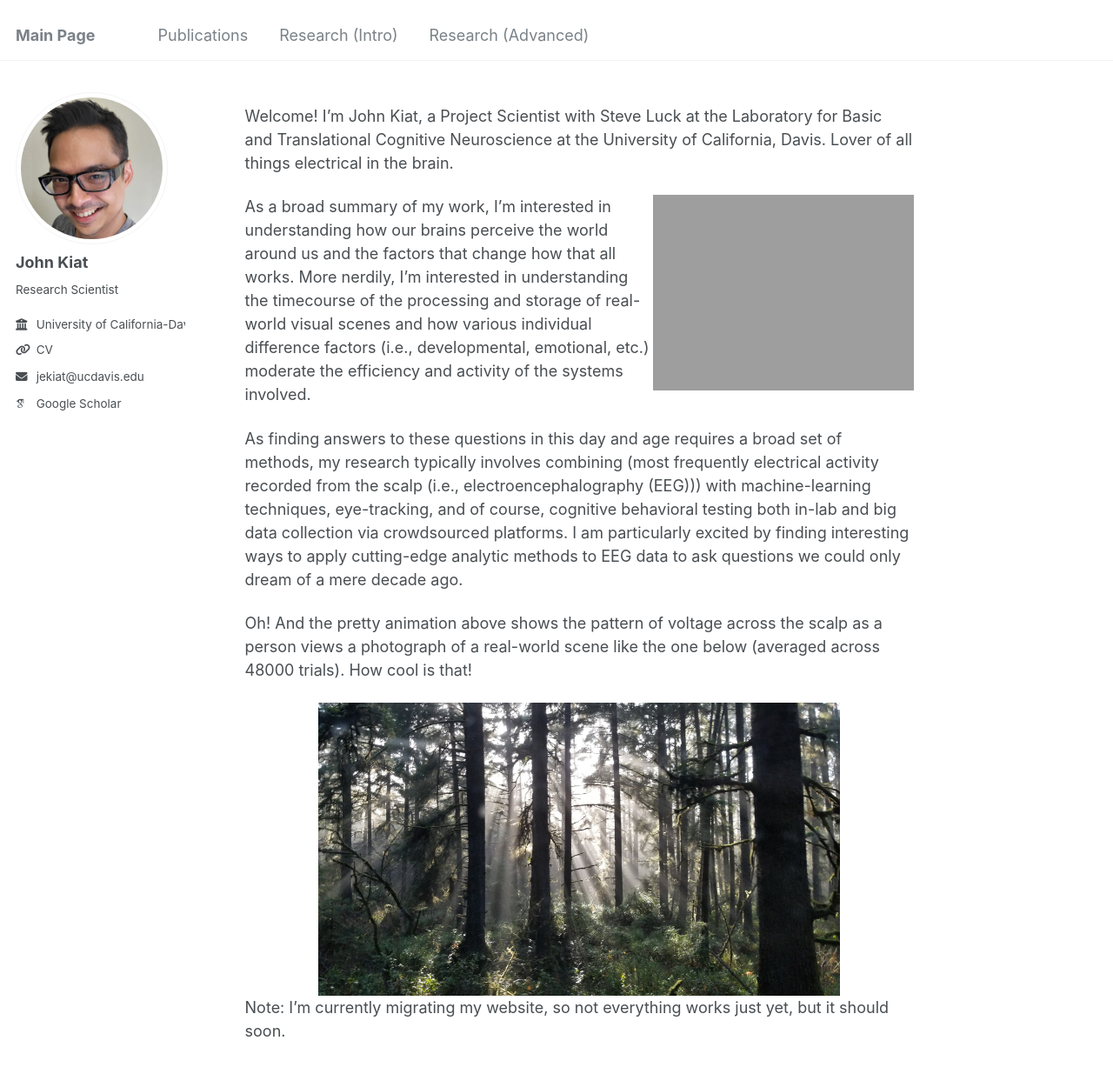
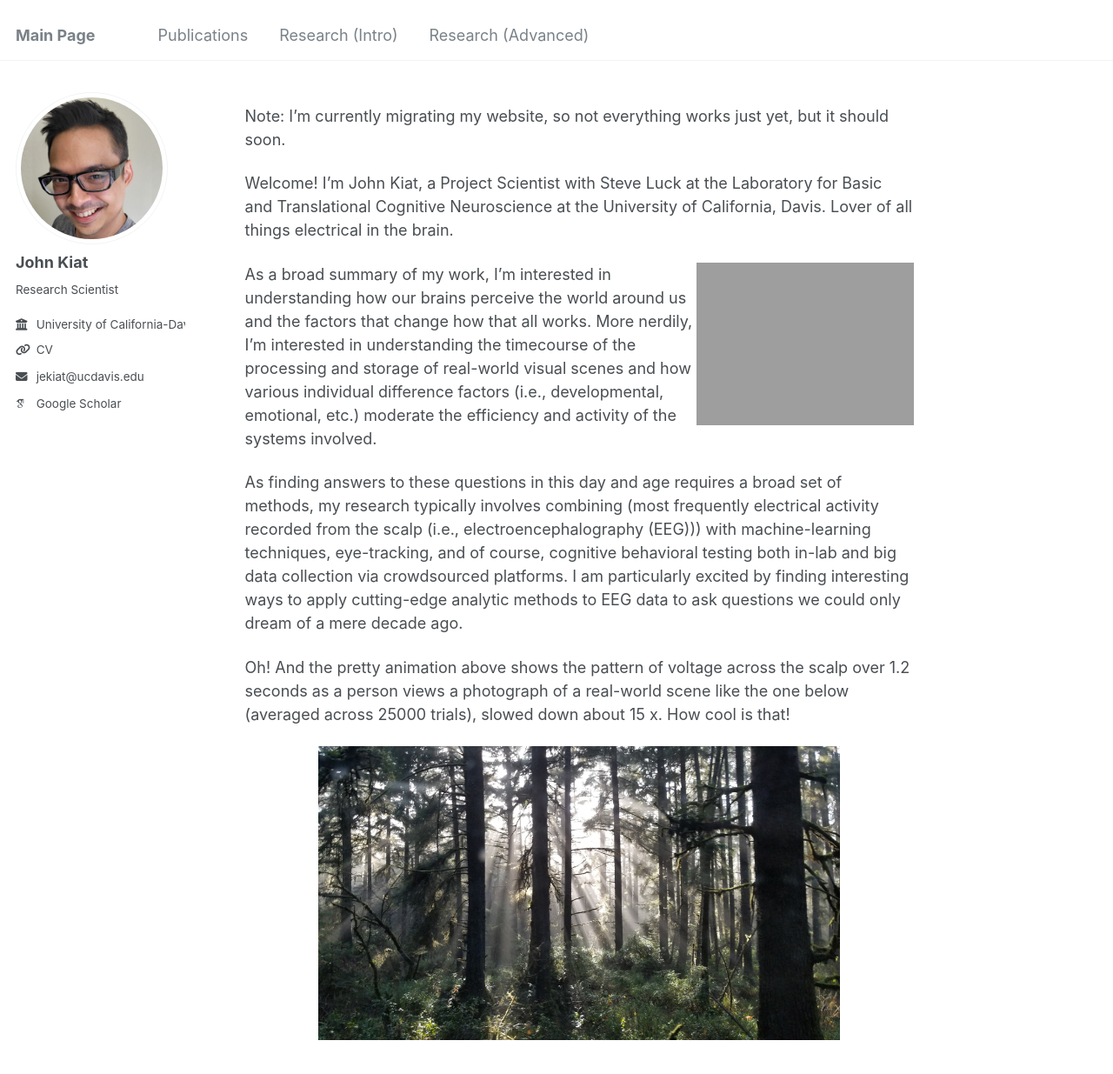
Before and after one commit to Johnkiat/johnkiat.github.io, a Jekyll site: the page built from _pages/about.md, in a window 1280 px wide and 1400 px high. Shown: the top 1235 px of the window at 87% size. Built offline with Jekyll 4.4.1, drawn with Linux system fonts in a browser that asks for light colours; some web fonts are replaced.

Commit message:
Update about.md

```diff
--- a/_pages/about.md
+++ b/_pages/about.md
@@ -6,14 +6,15 @@ redirect_from:
   - /about/
   - /about.html
 ---
+Note: I'm currently migrating my website, so not everything works just yet, but it should soon.
 
 Welcome! I'm John Kiat, a Project Scientist with Steve Luck at the Laboratory for Basic and Translational Cognitive Neuroscience at the University of California, Davis. Lover of all things electrical in the brain.
 
-<img src="https://www.johnkiat.com/files/25000_ERPs.gif" alt="drawing" width="300" align = "right"/>As a broad summary of my work, I'm interested in understanding how our brains perceive the world around us and the factors that change how that all works. More nerdily, I'm interested in understanding the timecourse of the processing and storage of real-world visual scenes and how various individual difference factors (i.e., developmental, emotional, etc.) moderate the efficiency and activity of the systems involved.
+<img src="https://www.johnkiat.com/files/25000_ERPs.gif" alt="drawing" width="250" align = "right"/>As a broad summary of my work, I'm interested in understanding how our brains perceive the world around us and the factors that change how that all works. More nerdily, I'm interested in understanding the timecourse of the processing and storage of real-world visual scenes and how various individual difference factors (i.e., developmental, emotional, etc.) moderate the efficiency and activity of the systems involved.
 
 As finding answers to these questions in this day and age requires a broad set of methods, my research typically involves combining (most frequently electrical activity recorded from the scalp (i.e., electroencephalography (EEG))) with machine-learning techniques, eye-tracking, and of course, cognitive behavioral testing both in-lab and big data collection via crowdsourced platforms. I am particularly excited by finding interesting ways to apply cutting-edge analytic methods to EEG data to ask questions we could only dream of a mere decade ago.
 
-Oh! And the pretty animation above shows the pattern of voltage across the scalp as a person views a photograph of a real-world scene like the one below (averaged across 48000 trials). How cool is that!
+Oh! And the pretty animation above shows the pattern of voltage across the scalp over 1.2 seconds as a person views a photograph of a real-world scene like the one below (averaged across 25000 trials), slowed down about 15 x. How cool is that!
 
    <body>
       <!--Centered Image Start-->
```
Also changed, not shown: other parts of _pages/about.md (+0 -3 lines).
